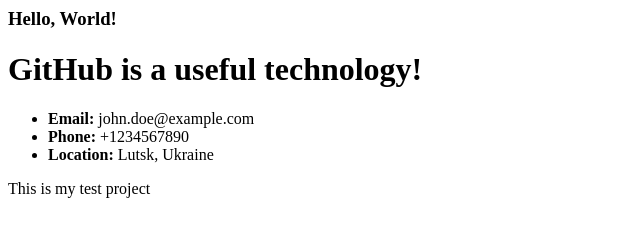
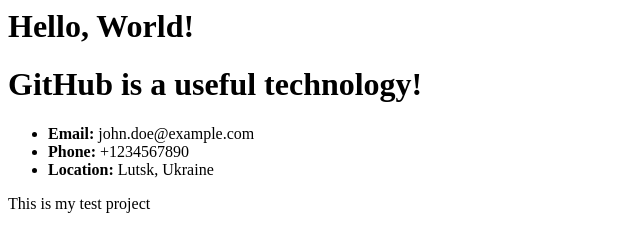
Before and after one commit to bilson12/git-test-2026, a plain HTML site: page index.html in a window 1280 px wide. Shown: the whole page, without its empty margins (0-640 px from the left). Drawn offline with Linux system fonts and the light colour scheme.

Commit message:
h3 to h1

```diff
--- a/index.html
+++ b/index.html
@@ -3,7 +3,7 @@
         <title>Test Project 1</title>
     </head>
     <body>
-        <h3>Hello, World!</h3>
+        <h1>Hello, World!</h1>
         <h1>GitHub is a useful technology!</h1>
         <div>
             <ul>
```
